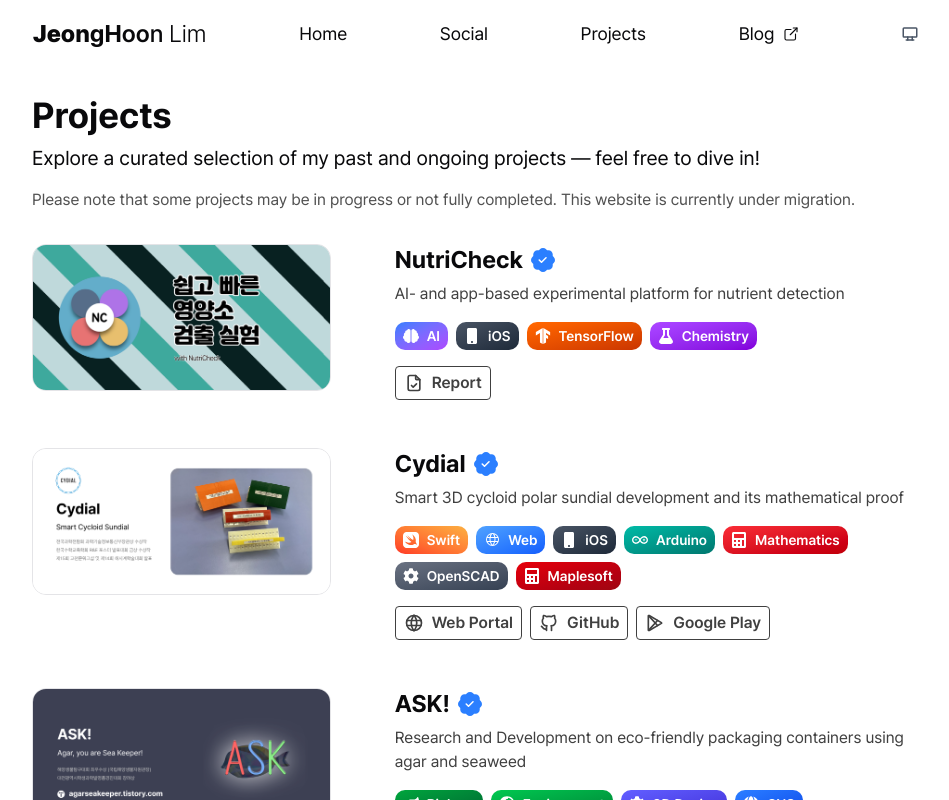
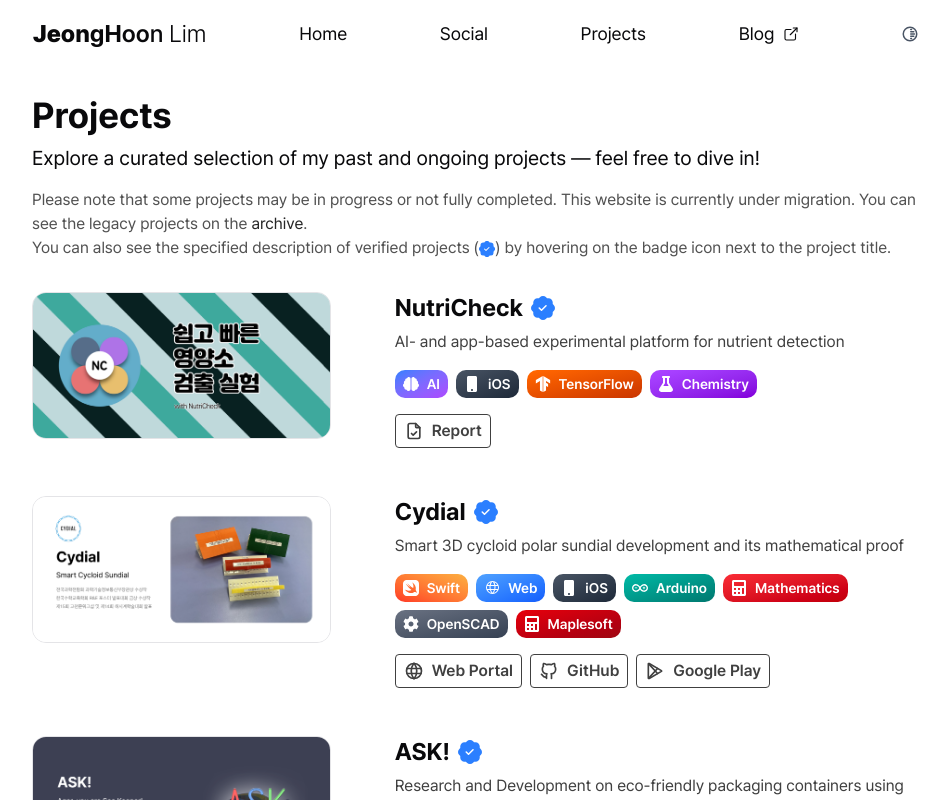
Before and after one commit to hoony6134/portfolio, a React (Vite) app: page /projects in a window 1280 px wide. Shown: the top 800 px of the page, without its empty margins (160-1109 px from the left). Built offline with nearby package versions, Linux system fonts and the light colour scheme.

Commit message:
design: theme switch and legacy page

```diff
--- a/src/components/theme-switch.tsx
+++ b/src/components/theme-switch.tsx
@@ -1,4 +1,4 @@
-import { IconDeviceDesktop, IconMoon, IconSun } from '@tabler/icons-react'
+import { IconShadow, IconMoon, IconSun } from '@tabler/icons-react'
 import { useTheme } from '../lib/contexts/theme-context'
 
 export default function ThemeSwitch() {
@@ -7,7 +7,7 @@
   const themes = [
     { key: 'light' as const, icon: IconSun, label: 'Light' },
     { key: 'dark' as const, icon: IconMoon, label: 'Dark' },
-    { key: 'system' as const, icon: IconDeviceDesktop, label: 'System' },
+    { key: 'system' as const, icon: IconShadow, label: 'System' },
   ]
 
   const currentThemeIndex = themes.findIndex((t) => t.key === theme)
--- a/src/pages/projects/projects-page.tsx
+++ b/src/pages/projects/projects-page.tsx
@@ -1,3 +1,4 @@
+import { BsPatchCheckFill } from 'react-icons/bs'
 import ProjectCard from './components/project-card'
 import { projectData } from '@/lib/data/project/project-data'
 
@@ -12,7 +13,21 @@
         </p>
         <p className="text-md mb-8 text-neutral-600 dark:text-neutral-400">
           Please note that some projects may be in progress or not fully
-          completed. This website is currently under migration.
+          completed. This website is currently under migration. You can see the
+          legacy projects on the{' '}
+          <a
+            href="https://profile-portfolio-2024-react.vercel.app"
+            target="_blank"
+            rel="noopener noreferrer"
+            className="text-neutral-800 dark:text-neutral-200 transition-colors relative after:content-[''] after:block after:h-[1px] after:bg-current after:w-0 hover:after:w-full after:transition-all after:duration-300 after:absolute after:left-0 after:-bottom-1"
+          >
+            archive
+          </a>
+          .
+          <br />
+          You can also see the specified description of verified projects (
+          <BsPatchCheckFill className="text-blue-500 inline-block" />) by
+          hovering on the badge icon next to the project title.
         </p>
 
         {/* Project Cards */}
```
